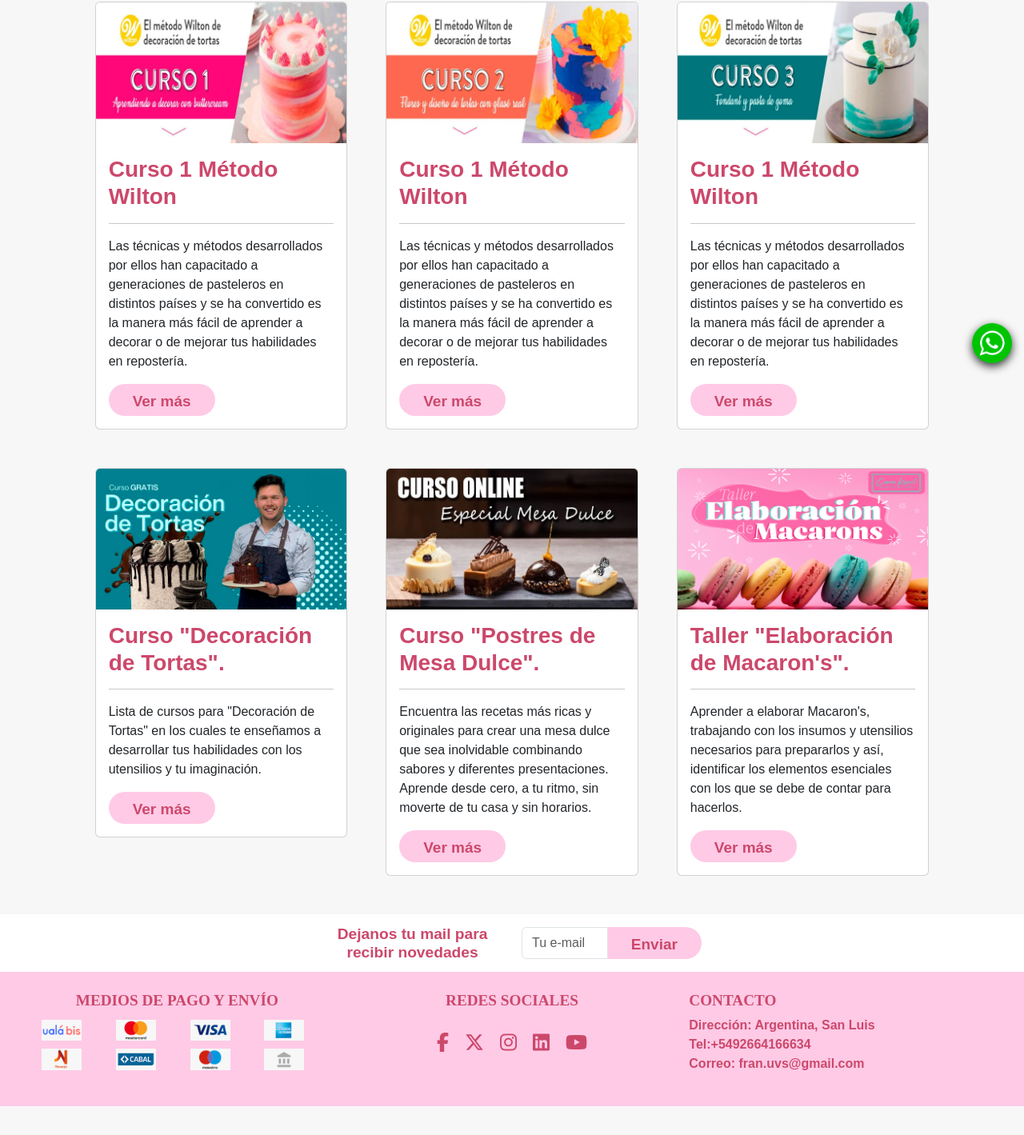
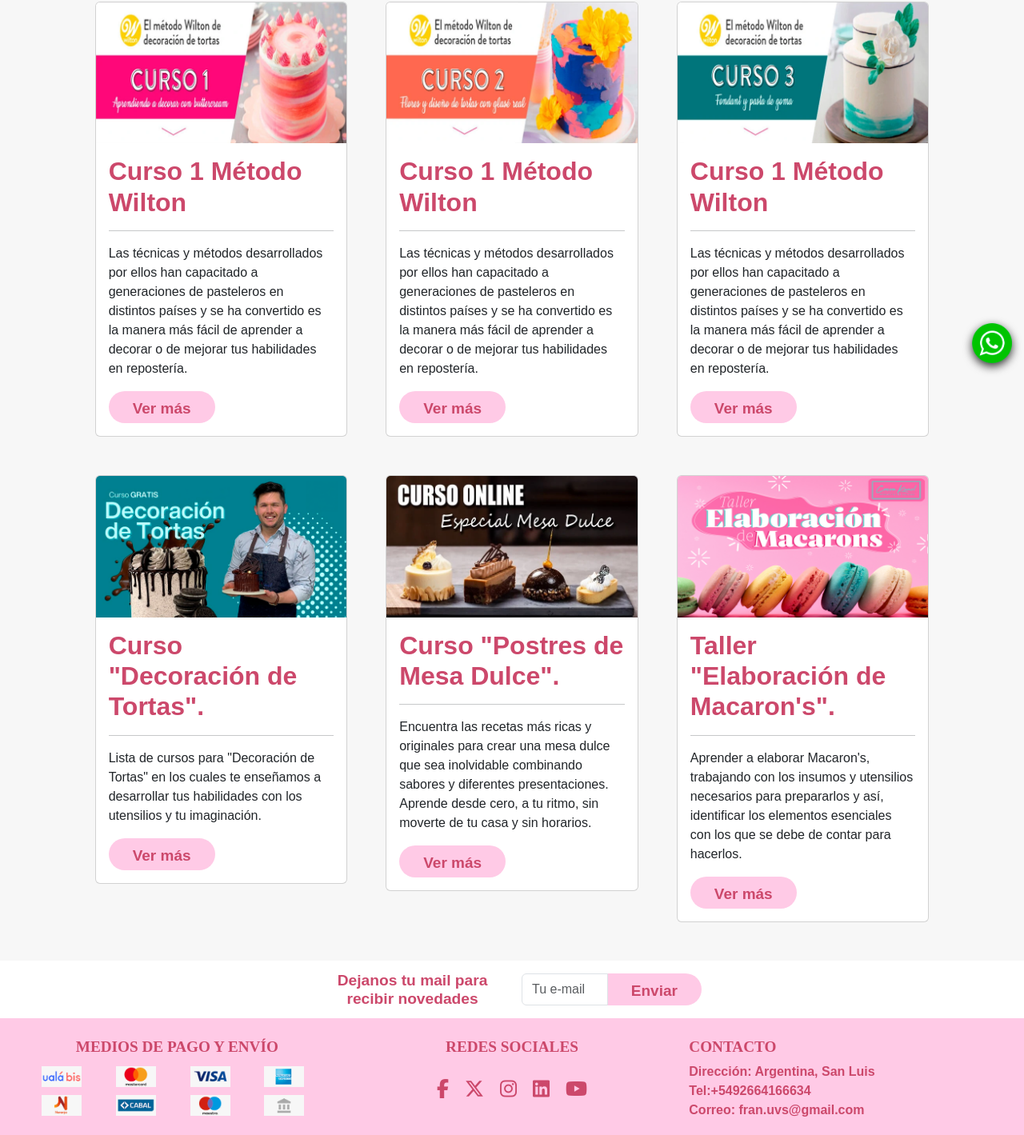
Before and after one commit to Franco-Lemos/Franco-Lemos.github.io, a website: page pages/curso.html in a window 1280 px wide. Shown: the part 331-1750 px from the top of the page at 80% size. Before the commit the page ends 1714 px from the top, so only its background shows below. Drawn offline with nearby package versions, Linux system fonts and the light colour scheme; a web font is replaced by a local one.

Commit message:
Corrección de escalabilidad.

```diff
--- a/pages/curso.html
+++ b/pages/curso.html
@@ -101,7 +101,7 @@
                 <div class="card">
                     <img src="../assets/img/webp/curso_1.webp" class="card-img-top" alt="Curso 1 - Decoración Wilton.">
                     <div class="card-body">
-                        <h3 class="card-title text--primary fw-bold">Curso 1 Método Wilton</h3>
+                        <h2 class="card-title text--primary fw-bold">Curso 1 Método Wilton</h2>
                         <hr>
                         <p class="card-text">Las técnicas y métodos desarrollados por ellos han capacitado a generaciones de pasteleros en distintos países y se ha convertido es la manera más fácil de aprender a decorar o de mejorar tus habilidades en repostería.</p>
                         <a href="https://www.originalprofesional.com.ar/secciones/que-es-el-metodo-wilton.html" class="btn-pink" rel="noreferrer noopener" target="_blank">Ver más</a>
@@ -112,7 +112,7 @@
                 <div class="card">
                     <img src="../assets/img/webp/curso_2.webp" class="card-img-top" alt="Curso 2 - Decoración Wilton.">
                     <div class="card-body">
-                        <h3 class="card-title text--primary fw-bold">Curso 1 Método Wilton</h3>
+                        <h2 class="card-title text--primary fw-bold">Curso 1 Método Wilton</h2>
                         <hr>
                         <p class="card-text">Las técnicas y métodos desarrollados por ellos han capacitado a generaciones de pasteleros en distintos países y se ha convertido es la manera más fácil de aprender a decorar o de mejorar tus habilidades en repostería.</p>
                         <a href="https://www.originalprofesional.com.ar/secciones/que-es-el-metodo-wilton.html" class="btn-pink" rel="noreferrer noopener" target="_blank">Ver más</a>
@@ -123,7 +123,7 @@
                 <div class="card">
                     <img src="../assets/img/webp/curso_3.webp" class="card-img-top" alt="Curso 3 - Decoración Wilton.">
                     <div class="card-body">
-                        <h3 class="card-title text--primary fw-bold">Curso 1 Método Wilton</h3>
+                        <h2 class="card-title text--primary fw-bold">Curso 1 Método Wilton</h2>
                         <hr>
                         <p class="card-text">Las técnicas y métodos desarrollados por ellos han capacitado a generaciones de pasteleros en distintos países y se ha convertido es la manera más fácil de aprender a decorar o de mejorar tus habilidades en repostería.</p>
                         <a href="https://www.originalprofesional.com.ar/secciones/que-es-el-metodo-wilton.html" class="btn-pink" rel="noreferrer noopener" target="_blank">Ver más</a>
@@ -134,7 +134,7 @@
                 <div class="card">
                     <img src="../assets/img/webp/curso_4.webp" class="card-img-top" alt="Curso Decoración de tortas."">
                     <div class="card-body">
-                        <h3 class="card-title text--primary fw-bold">Curso "Decoración de Tortas".</h3>
+                        <h2 class="card-title text--primary fw-bold">Curso "Decoración de Tortas".</h2>
                         <hr>
                         <p class="card-text">Lista de cursos para "Decoración de Tortas" en los cuales te enseñamos a desarrollar tus habilidades con los utensilios y tu imaginación.</p>
                         <a href="https://www.youtube.com/playlist?list=PLOFRLnnHS1FBqX0QyL7CQmxA58_22VZpf" class="btn-pink" rel="noreferrer noopener" target="_blank">Ver más</a>
@@ -145,7 +145,7 @@
                 <div class="card">
                     <img src="../assets/img/webp/curso_5.webp" class="card-img-top" alt="Curso Postres de mesa dulce.">
                     <div class="card-body">
-                        <h3 class="card-title text--primary fw-bold">Curso "Postres de Mesa Dulce".</h3>
+                        <h2 class="card-title text--primary fw-bold">Curso "Postres de Mesa Dulce".</h2>
                         <hr>
                         <p class="card-text">Encuentra las recetas más ricas y originales para crear una mesa dulce que sea inolvidable combinando sabores y diferentes presentaciones.
                           Aprende desde cero, a tu ritmo, sin moverte de tu casa y sin horarios.</p>
@@ -157,7 +157,7 @@
                 <div class="card">
                     <img src="../assets/img/webp/curso_6.webp" class="card-img-top" alt="Curso Elaboración de Macaron's.">
                     <div class="card-body">
-                        <h3 class="card-title text--primary fw-bold">Taller "Elaboración de Macaron's".</h3>
+                        <h2 class="card-title text--primary fw-bold">Taller "Elaboración de Macaron's".</h2>
                         <hr>
                         <p class="card-text">Aprender a elaborar Macaron's, trabajando con los insumos y utensilios necesarios para prepararlos y así, identificar los elementos esenciales con los que se debe de contar para hacerlos.</p>
                         <a href="https://www.youtube.com/watch?v=hJU07xdH1Sw&ab_channel=ESCUELACURSOSDECOCINA" class="btn-pink" rel="noreferrer noopener" target="_blank">Ver más</a>
@@ -176,7 +176,7 @@
     <div class="col-xl-7 col-lg-9 col-sm-12 container-fluid text-center mail-bg mt-3">
       <div class="row justify-content-center align-items-center" style="color: #000;">
         <div class="col-sm-4 pb-0">
-          <h3 class="text-center text--primary mail-text">Dejanos tu mail para recibir novedades</h3>
+          <h2 class="text-center text--primary mail-text">Dejanos tu mail para recibir novedades</h2>
         </div>
         <div class="col-sm-4 pt-3">
           <form class="">
@@ -196,7 +196,7 @@
       <div class="row">
         <!-- Payment and shipping methods section -->
         <div class="col-lg-4 col-md-12 mb-4 mb-md-0">
-          <h3 class="text-uppercase footer-title text-center product-title">Medios de pago y envío</h3>
+          <h2 class="text-uppercase footer-title text-center product-title">Medios de pago y envío</h2>
           <div class="container-fluid col-xxl-12">
             <div class="container-fluid col-12">
               <div class="text-center">
@@ -217,7 +217,7 @@
 
         <!-- Social media section -->
         <div class="col-lg-4 col-md-6 mb-4 mb-md-0">
-          <h3 class="text-uppercase footer-title text-center product-title mb-4">Redes sociales</h3>
+          <h2 class="text-uppercase footer-title text-center product-title mb-4">Redes sociales</h2>
           <ul class="list-unstyled mb-0 pay-methods__social purchase__item-icon">
             <li class="pay-methods__social-f">
               <a href="https://www.facebook.com/" alt="Facebook icon" aria-label="Facebook button"><i class="fa-brands fa-facebook-f  footer-icons" alt="Icono Facebook"target="_blank" rel="noopener noreferrer"></i></a>
@@ -238,7 +238,7 @@
         </div>
         <!-- Contact information section -->
         <div class="col-lg-4 col-md-6 mb-4 mb-md-0" id="contactos">
-          <h3 class="text-uppercase footer-title product-title">Contacto</h3>
+          <h2 class="text-uppercase footer-title product-title">Contacto</h2>
           <ul class="list-unstyled mb-0 pay-methods__contact">
             <li>
               <a href="#!" class="text--primary footer-icons">Dirección: Argentina, San Luis</a>
```
